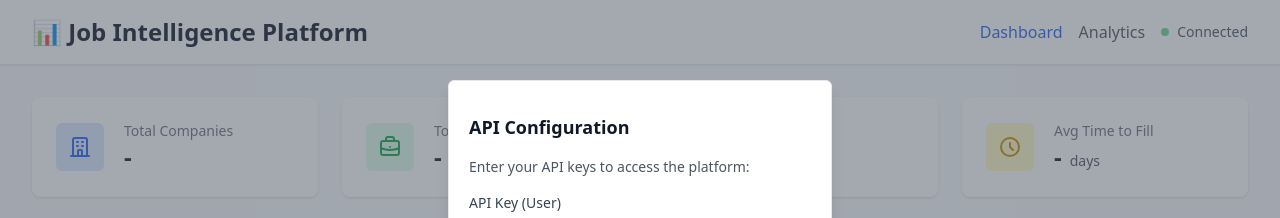
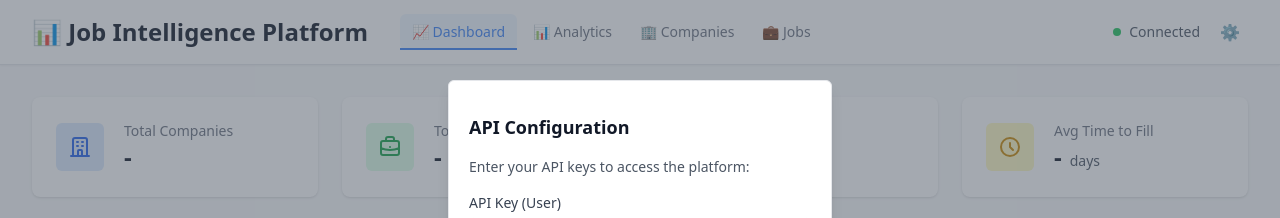
Before and after one commit to andymedici/Job-tracker, a Flask app: page / in a window 1280 px wide. Shown: the top 218 px of the page. Run offline with Flask 3, Linux system fonts and the light colour scheme; parts of the project's set-up code (start-up, migrations or seed data) failed here and were passed over; some libraries are stand-ins or nearby versions.

Commit message:
Update dashboard.html

```diff
--- a/templates/dashboard.html
+++ b/templates/dashboard.html
@@ -44,22 +44,62 @@
 <nav class="bg-white shadow-sm border-b border-gray-200">
     <div class="max-w-7xl mx-auto px-4 sm:px-6 lg:px-8">
         <div class="flex justify-between h-16">
-                <div class="flex items-center">
+            <div class="flex items-center space-x-8">
                 <h1 class="text-2xl font-bold text-gray-900">
                     📊 Job Intelligence Platform
                 </h1>
+                <div class="hidden md:flex items-center space-x-1">
+                    <a href="/dashboard" class="nav-link active px-3 py-2 rounded-md text-sm font-medium">
+                        📈 Dashboard
+                    </a>
+                    <a href="/analytics" class="nav-link px-3 py-2 rounded-md text-sm font-medium">
+                        📊 Analytics
+                    </a>
+                    <a href="/companies" class="nav-link px-3 py-2 rounded-md text-sm font-medium">
+                        🏢 Companies
+                    </a>
+                    <a href="/jobs" class="nav-link px-3 py-2 rounded-md text-sm font-medium">
+                        💼 Jobs
+                    </a>
                 </div>
-                <div class="flex items-center space-x-4">
-                    <a href="/dashboard" class="text-blue-600 font-medium">Dashboard</a>
-                    <a href="/analytics" class="text-gray-600 hover:text-gray-900">Analytics</a>
-                    <div id="connection-status" class="flex items-center">
-                        <span class="pulse-dot h-2 w-2 bg-green-500 rounded-full mr-2"></span>
-                        <span class="text-sm text-gray-600">Connected</span>
             </div>
+            <div class="flex items-center space-x-3">
+                <div id="connection-status" class="hidden md:flex items-center space-x-2 text-sm">
+                    <div class="w-2 h-2 bg-green-500 rounded-full"></div>
+                    <span class="text-gray-600">Connected</span>
+                </div>
+                <button id="settings-btn" class="text-gray-600 hover:text-gray-900 p-2">
+                    ⚙️
+                </button>
             </div>
         </div>
     </div>
 </nav>
+
+<style>
+    .nav-link {
+        color: #6b7280;
+        transition: all 0.2s;
+        position: relative;
+    }
+    .nav-link:hover {
+        color: #1f2937;
+        background-color: #f3f4f6;
+    }
+    .nav-link.active {
+        color: #3b82f6;
+        background-color: #eff6ff;
+    }
+    .nav-link.active::after {
+        content: '';
+        position: absolute;
+        bottom: 0;
+        left: 0;
+        right: 0;
+        height: 2px;
+        background-color: #3b82f6;
+    }
+</style>
 
     <!-- Main Content -->
     <div class="max-w-7xl mx-auto px-4 sm:px-6 lg:px-8 py-8">
```
Lines whose indentation alone changed are shown as unchanged.
